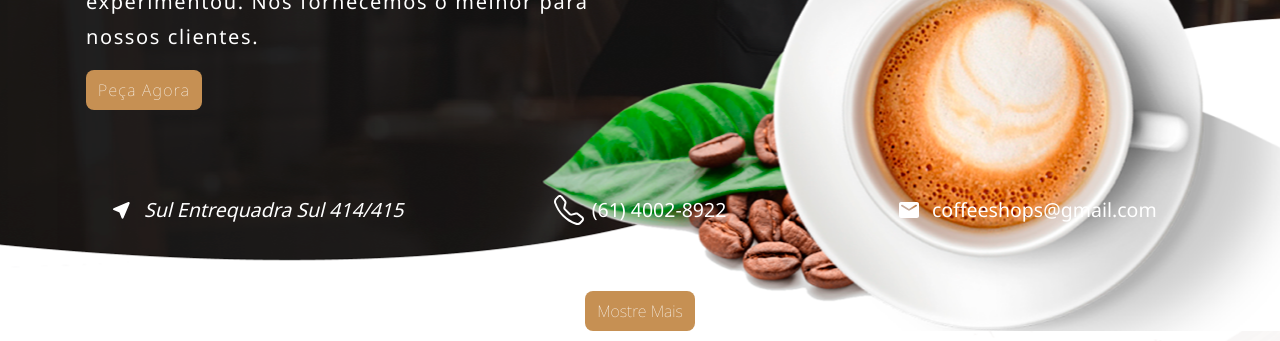
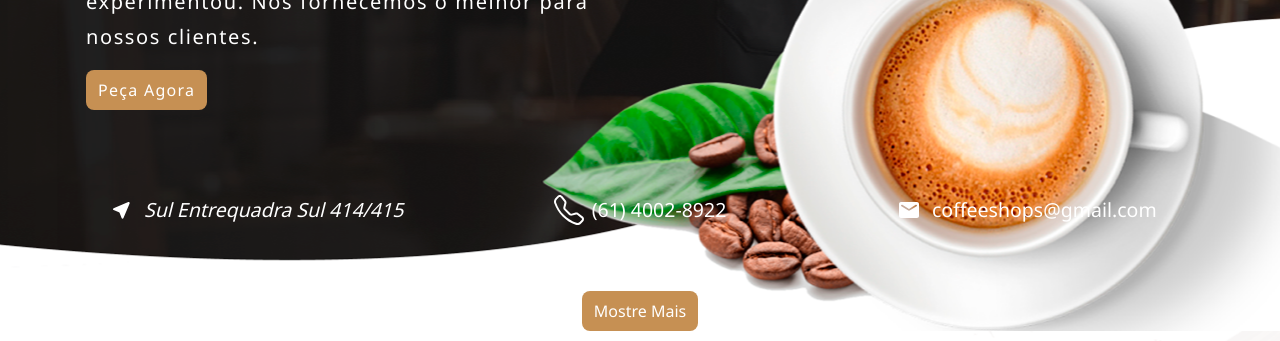
Before and after one commit to rodrilucas/coffeeshops, a plain HTML site: page index.html in a window 1280 px wide. Shown: the part 459-800 px from the top of the page. Drawn offline with Linux system fonts and the light colour scheme; a web font is replaced by a local one.

Commit message:
peso da fonte dos botões aumentada

```diff
--- a/style.css
+++ b/style.css
@@ -70,7 +70,7 @@ button {
   color: var(--branco-900);
   border: none;
   border-radius: 0.5em;
-  font-weight: var(--font-w100);
+  font-weight: var(--font-w400);
   font-size: 1rem;
   cursor: pointer;
 }
```
